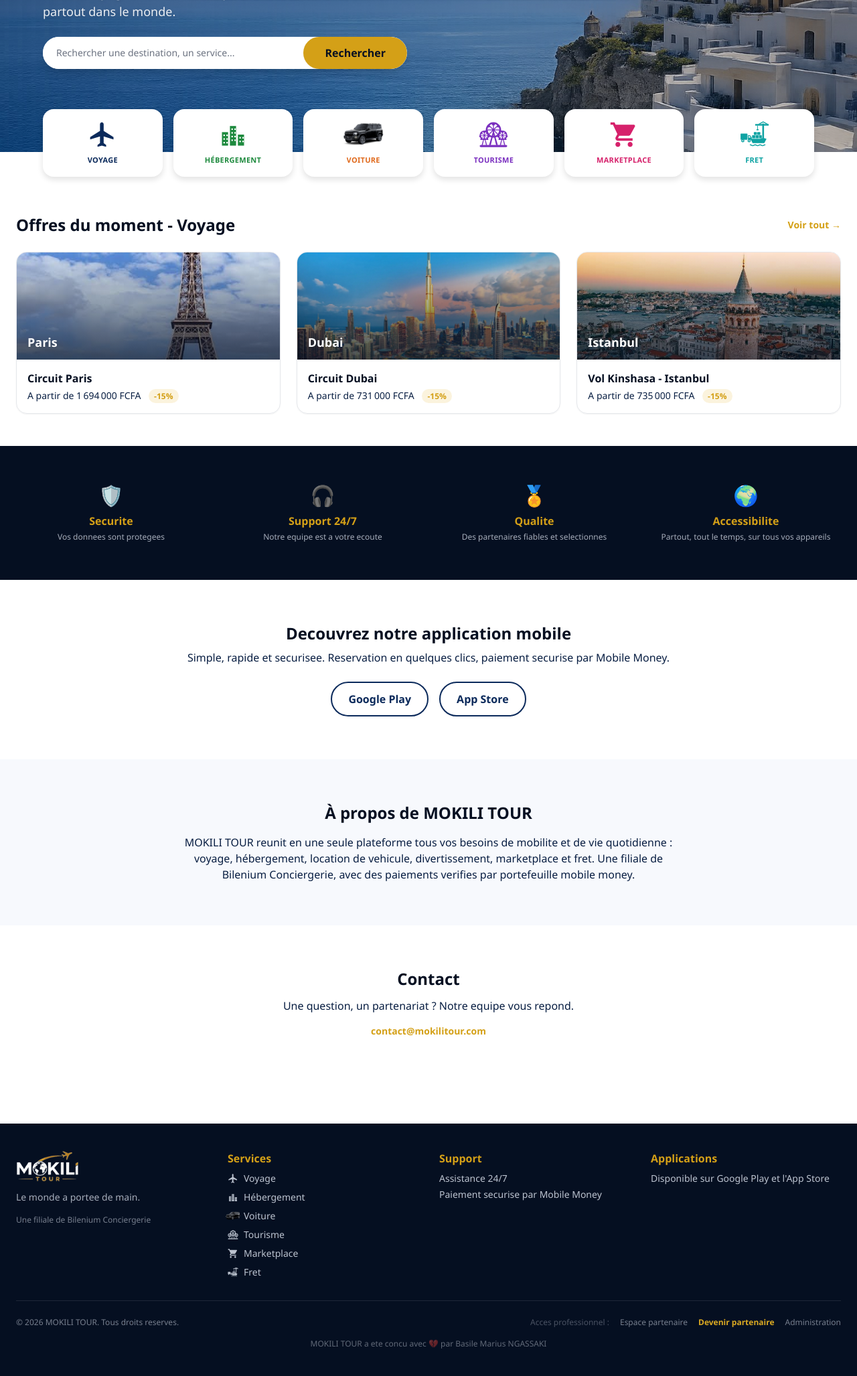
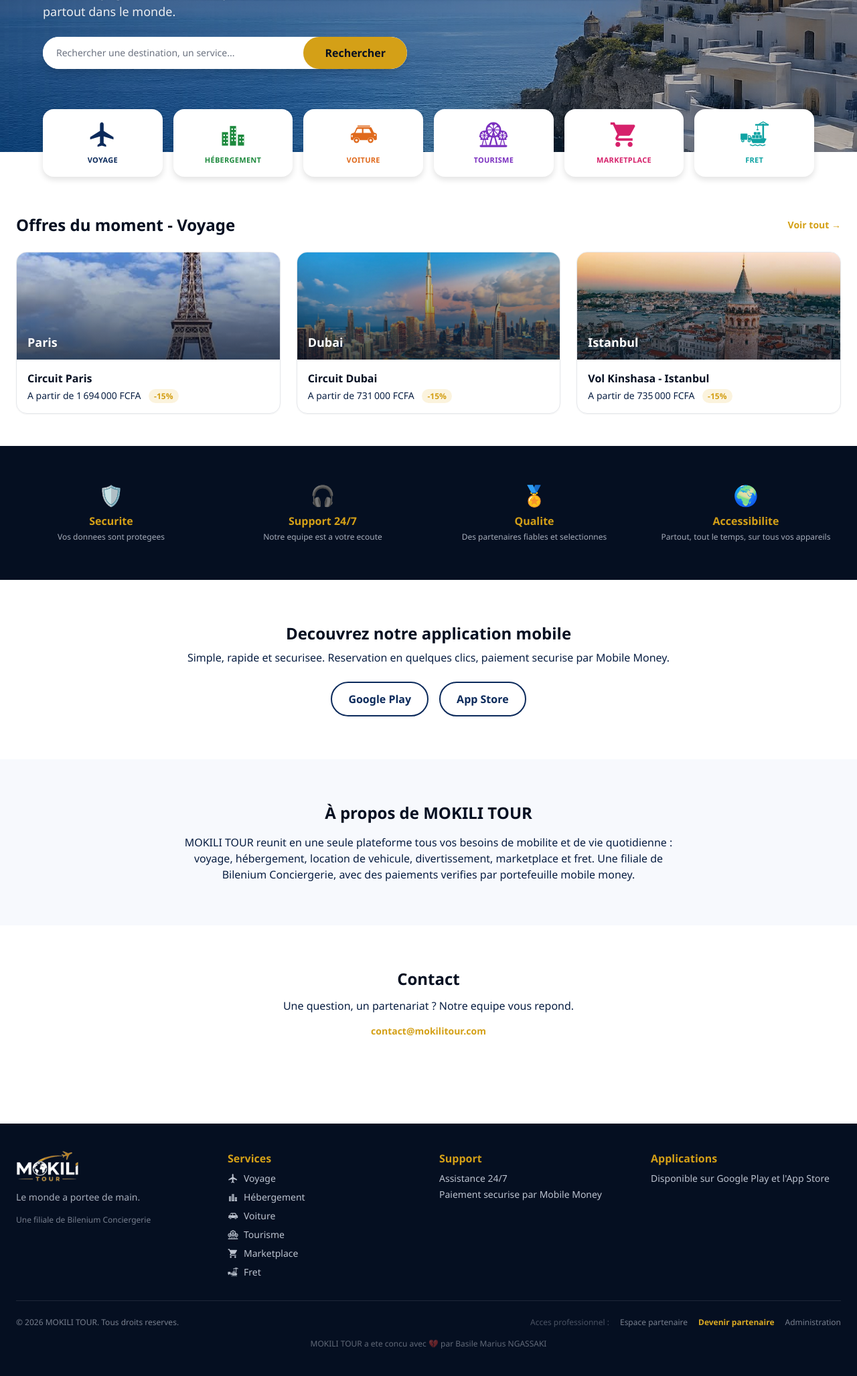
Before and after one commit to toptopgocmr/tours-mokili, a Laravel app: page / in a window 1280 px wide. Shown: the part 326-2381 px from the top of the page at 67% size. Run offline with Laravel 12, Linux system fonts and the light colour scheme; data comes from the database, SQL or seed files in the repository; style sheets or scripts are compiled from the project's sources; some libraries are stand-ins or nearby versions.

Commit message:
Voiture : icone plate SUV facon Jetour T2, comme les autres tuiles
Co-Authored-By: Claude Opus 5.5 <noreply@anthropic.com>
Claude-Session: https://claude.ai/code/session_01TRFaR5kaByTVYzDci7hbnJ

```diff
--- a/backend-mokili/resources/js/Components/ServiceIcon.vue
+++ b/backend-mokili/resources/js/Components/ServiceIcon.vue
@@ -59,14 +59,23 @@ const props = defineProps({
     </svg>
 
     <!-- Voiture : berline vue de profil (vitres, roues, phare). -->
-    <!-- Voiture : photo du Jetour T2 (image fournie par MOKILI TOUR) -->
-    <img
-        v-else-if="slug === 'voiture'"
-        src="/images/services/voiture-jetour-t2.png"
-        alt=""
-        aria-hidden="true"
-        :class="[props.class, 'scale-150 object-contain']"
-    />
+    <!-- Voiture : SUV carre facon Jetour T2 (meme style plat que les autres icones) -->
+    <svg v-else-if="slug === 'voiture'" :class="props.class" viewBox="0 0 24 24">
+        <g fill="currentColor">
+            <rect x="7" y="4.7" width="10.4" height="0.9" rx="0.45" />
+            <path d="M1.6 15.6v-3.3c0-.6.4-1.1 1-1.3l1.9-.6 1.6-3.6c.2-.5.7-.8 1.2-.8h10.2c.5 0 .9.3 1.1.7l1.8 3.7 1.4.4c.6.2 1 .7 1 1.3v3.5c0 .5-.4.9-.9.9h-1.3a2.7 2.7 0 0 0-5.3 0H8.9a2.7 2.7 0 0 0-5.3 0H2.5c-.5 0-.9-.4-.9-.9z" />
+            <circle cx="6.25" cy="16.6" r="2.25" />
+            <circle cx="17.75" cy="16.6" r="2.25" />
+        </g>
+        <g :fill="accent">
+            <path d="M5.4 10.6 6.8 7.6c.1-.2.3-.3.5-.3h3.4v3.3z" />
+            <path d="M11.9 7.3h4.3c.2 0 .4.1.5.3l1.5 3h-6.3z" />
+            <rect x="20.6" y="11.9" width="1.3" height="0.9" rx="0.3" />
+            <rect x="2.1" y="12.4" width="1" height="1.6" rx="0.3" />
+            <circle cx="6.25" cy="16.6" r="0.95" />
+            <circle cx="17.75" cy="16.6" r="0.95" />
+        </g>
+    </svg>
 
     <!-- Tourisme (slug "divertissement") : trois grandes roues de manege
          (une grande au centre, deux petites de chaque cote) sur un socle. -->
```
